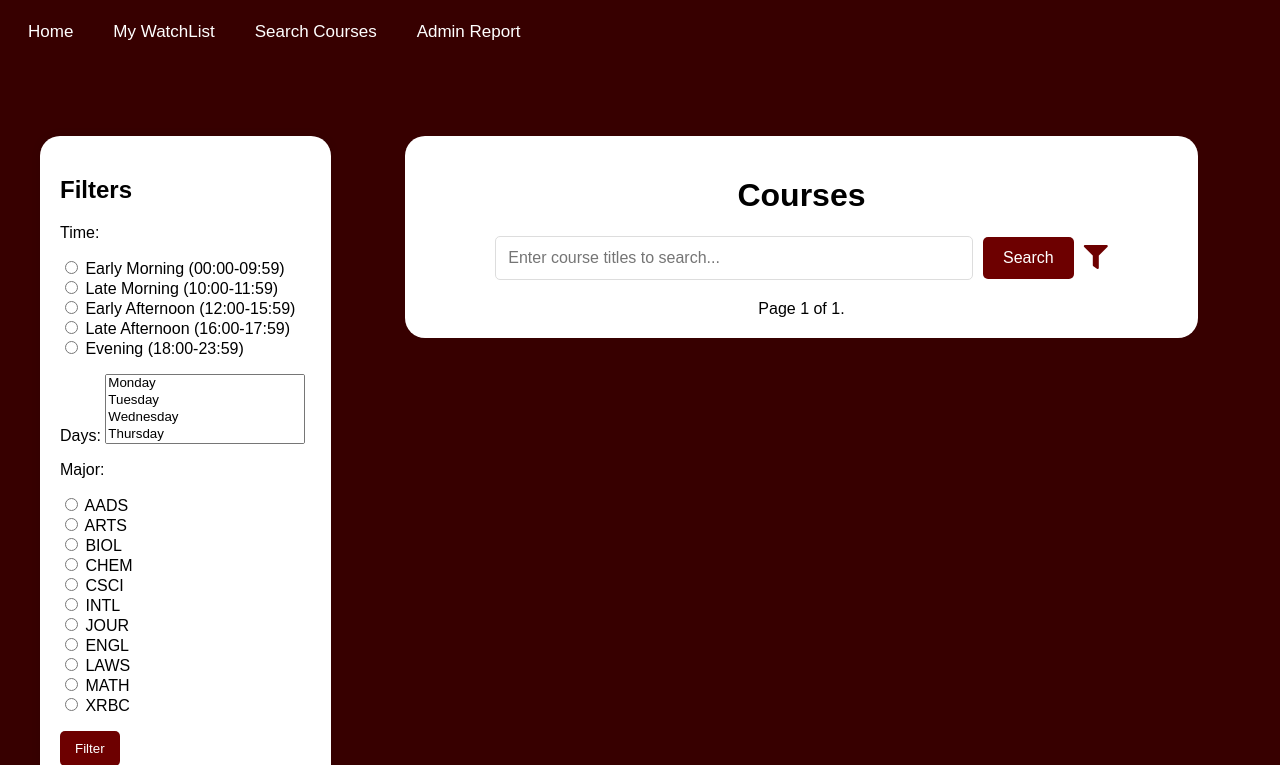
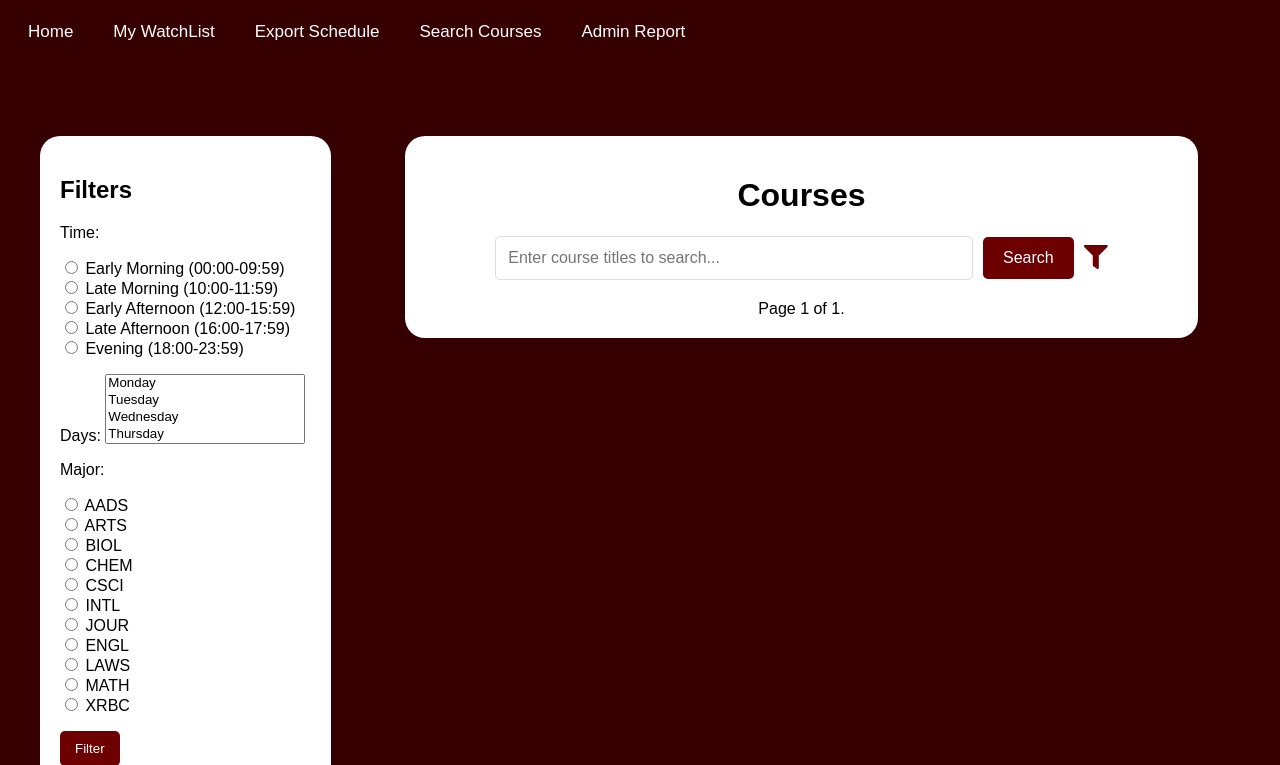
Before and after one commit to CSCI3356-Fall2023/Django-Unchained, a Django app: page /courseselection/ in a window 1280 px wide. Shown: the top 765 px of the page. Run offline with Django 4.2, Linux system fonts and the light colour scheme; the visitor is signed in with stand-in values (Sample User, id 1); data that the repository does not hold is empty.

Commit message:
navbar consistency

```diff
--- a/DjangoUnchained/EagleVision/templates/course_selection.html
+++ b/DjangoUnchained/EagleVision/templates/course_selection.html
@@ -32,6 +32,7 @@
     <nav class="nav-menu">
         <a href="{% url 'profile'%}">Home</a>
         <a href="{% url 'watchlist' %}" class="active">My WatchList</a>
+        <a href="#">Export Schedule</a>
         <a href =" {% url 'courseselect' %}">Search Courses</a>
         {% if user.is_staff %}
             <a href="{% url 'admin_report' %}">Admin Report</a>
```
